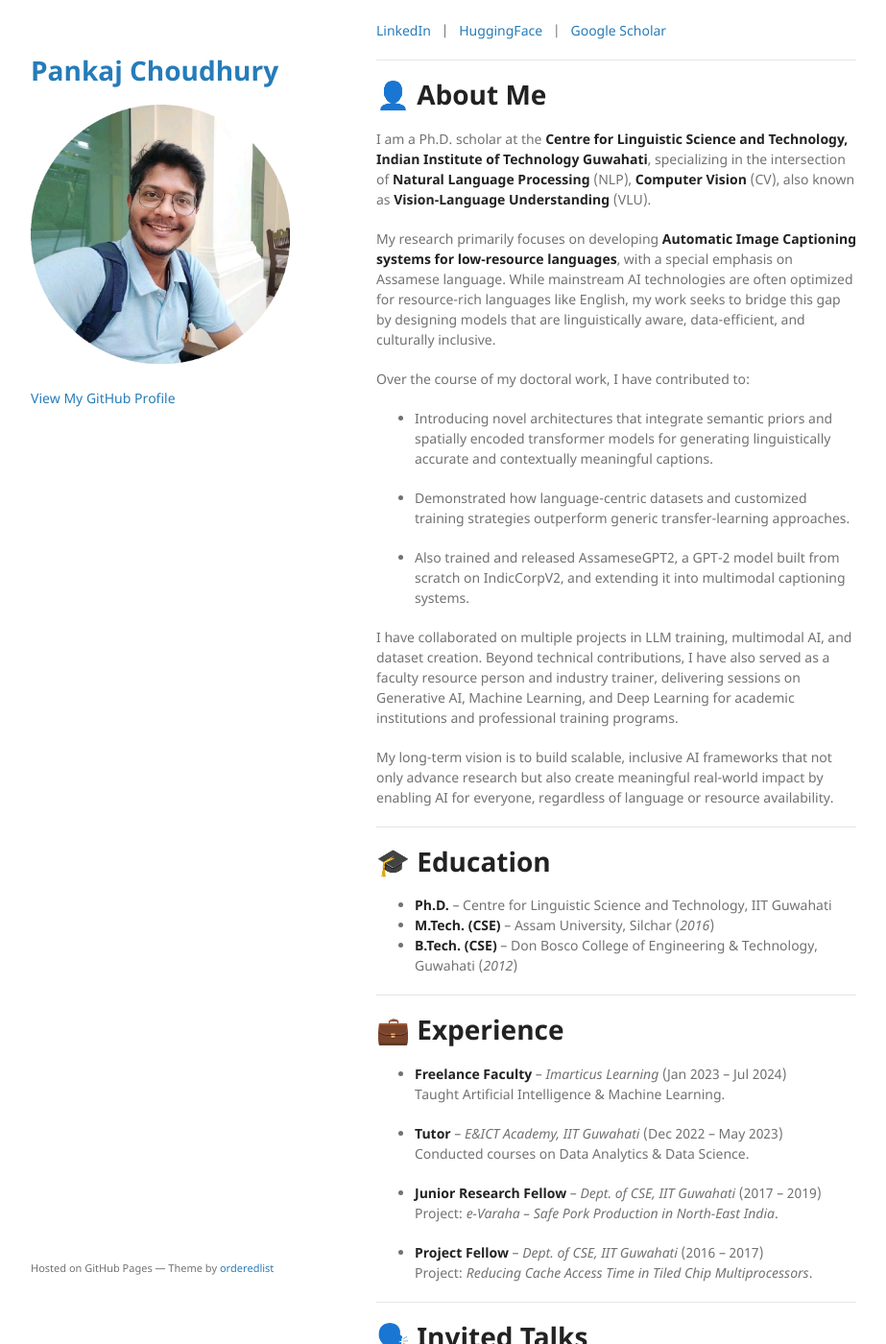
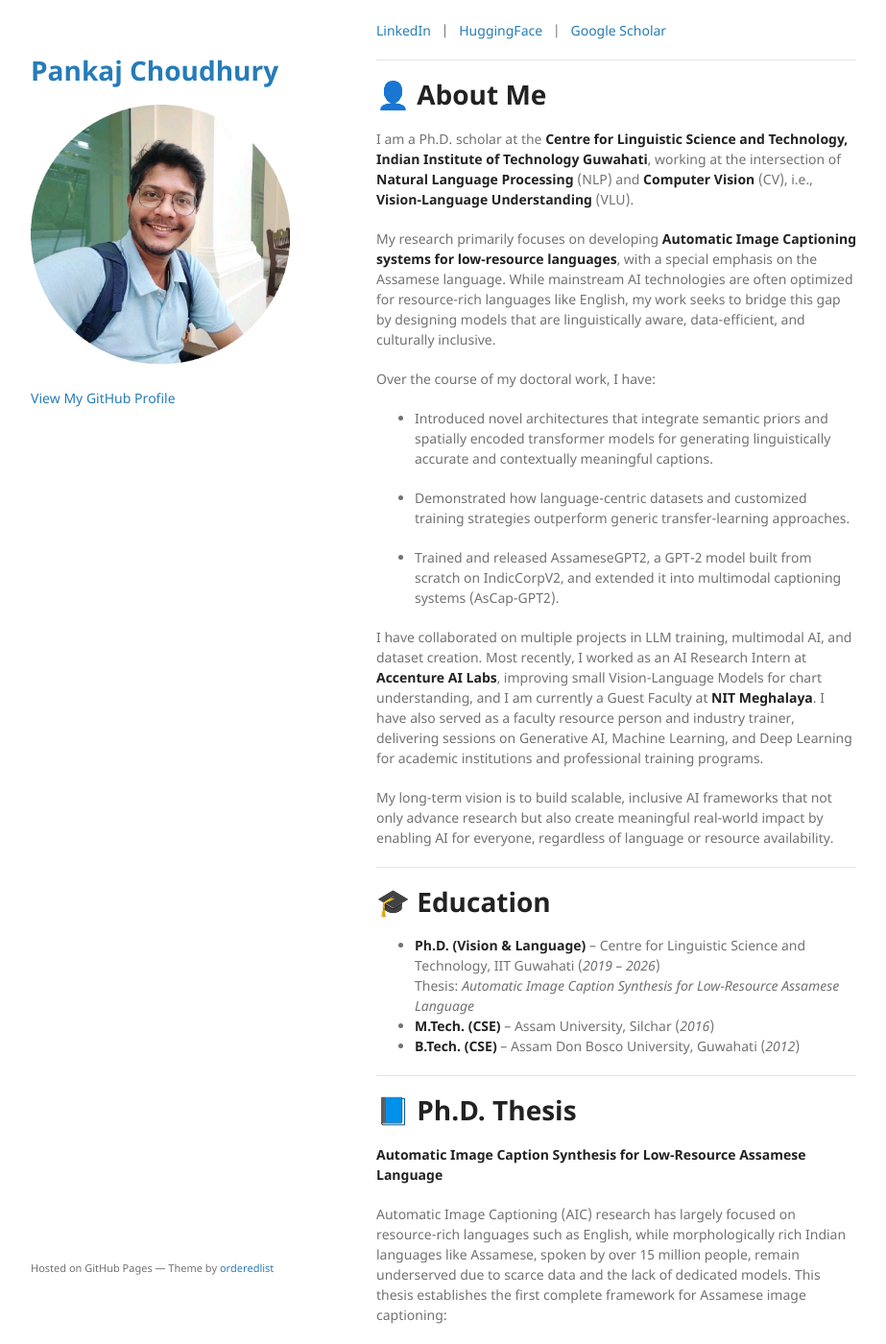
Before and after one commit to pankajchoudhury/pankajchoudhury.github.io, a Jekyll site: the page built from index.md, in a window 1280 px wide and 1400 px high, scrolled down 211 px. Shown: the whole window at 96% size, without its empty margins (178-1101 px from the left). Built offline with Jekyll 4.4.1, drawn with Linux system fonts in a browser that asks for light colours; the repository's description, which GitHub fills in, is left out; our own code applies the rules of GitHub Pages for plain Markdown files; some of the changed text lies outside the part shown.

Commit message:
Update index.md

```diff
--- a/index.md
+++ b/index.md
@@ -7,7 +7,7 @@ layout: default
 <p>Centre for Linguistic Science and Technology</p>
 <p>Indian Institute of Technology, Guwahati</p>
 
-📧 [pankajchoudhury[AT]iitg.ac.in](mailto:pankajchoudhury[AT]iitg.ac.in)
+📧 pankajchoudhury2048[AT]gmail.com
 
 <a href="https://www.linkedin.com/in/pankaj-choudhury-124658252/" target="_blank">
 <i class="fab fa-linkedin fa-lg"></i> LinkedIn</a> &nbsp; | &nbsp;
@@ -20,33 +20,56 @@ layout: default
 
 # 👤 About Me
 
-I am a Ph.D. scholar at the **Centre for Linguistic Science and Technology, Indian Institute of Technology Guwahati**, specializing in the intersection of **Natural Language Processing** (NLP), **Computer Vision** (CV), also known as **Vision-Language Understanding** (VLU).
+I am a Ph.D. scholar at the **Centre for Linguistic Science and Technology, Indian Institute of Technology Guwahati**, working at the intersection of **Natural Language Processing** (NLP) and **Computer Vision** (CV), i.e., **Vision-Language Understanding** (VLU).
 
-My research primarily focuses on developing **Automatic Image Captioning systems for low-resource languages**, with a special emphasis on Assamese language. While mainstream AI technologies are often optimized for resource-rich languages like English, my work seeks to bridge this gap by designing models that are linguistically aware, data-efficient, and culturally inclusive.
+My research primarily focuses on developing **Automatic Image Captioning systems for low-resource languages**, with a special emphasis on the Assamese language. While mainstream AI technologies are often optimized for resource-rich languages like English, my work seeks to bridge this gap by designing models that are linguistically aware, data-efficient, and culturally inclusive.
 
-Over the course of my doctoral work, I have contributed to:
+Over the course of my doctoral work, I have:
 
-- Introducing novel architectures that integrate semantic priors and spatially encoded transformer models for generating linguistically accurate and contextually meaningful captions.
+- Introduced novel architectures that integrate semantic priors and spatially encoded transformer models for generating linguistically accurate and contextually meaningful captions.
 
 - Demonstrated how language-centric datasets and customized training strategies outperform generic transfer-learning approaches.
 
-- Also trained and released AssameseGPT2, a GPT-2 model built from scratch on IndicCorpV2, and extending it into multimodal captioning systems.
+- Trained and released AssameseGPT2, a GPT-2 model built from scratch on IndicCorpV2, and extended it into multimodal captioning systems (AsCap-GPT2).
 
-I have collaborated on multiple projects in LLM training, multimodal AI, and dataset creation. Beyond technical contributions, I have also served as a faculty resource person and industry trainer, delivering sessions on Generative AI, Machine Learning, and Deep Learning for academic institutions and professional training programs.
-
+I have collaborated on multiple projects in LLM training, multimodal AI, and dataset creation. Most recently, I worked as an AI Research Intern at **Accenture AI Labs**, improving small Vision-Language Models for chart understanding, and I am currently a Guest Faculty at **NIT Meghalaya**. I have also served as a faculty resource person and industry trainer, delivering sessions on Generative AI, Machine Learning, and Deep Learning for academic institutions and professional training programs.
 
 My long-term vision is to build scalable, inclusive AI frameworks that not only advance research but also create meaningful real-world impact by enabling AI for everyone, regardless of language or resource availability.
 
 ---
 
 # 🎓  Education
-- **Ph.D.** – Centre for Linguistic Science and Technology, IIT Guwahati
+- **Ph.D. (Vision & Language)** – Centre for Linguistic Science and Technology, IIT Guwahati (*2019 – 2026*)
+  Thesis: *Automatic Image Caption Synthesis for Low-Resource Assamese Language*
 - **M.Tech. (CSE)** – Assam University, Silchar (*2016*)
-- **B.Tech. (CSE)** – Don Bosco College of Engineering & Technology, Guwahati (*2012*)
+- **B.Tech. (CSE)** – Assam Don Bosco University, Guwahati (*2012*)
+
+---
+
+# 📘 Ph.D. Thesis
+
+**Automatic Image Caption Synthesis for Low-Resource Assamese Language**
+
+Automatic Image Captioning (AIC) research has largely focused on resource-rich languages such as English, while morphologically rich Indian languages like Assamese, spoken by over 15 million people, remain underserved due to scarce data and the lack of dedicated models. This thesis establishes the first complete framework for Assamese image captioning:
+
+- **Language-specific training:** Showed that training directly on Assamese captions produces more fluent and accurate captions than translating English model outputs, motivating native Assamese datasets.
+- **Datasets:** Introduced three large-scale Assamese caption datasets: COCO-AC and Flickr30K-AC (translated with manual curation) and ChitraLekha10K (style transfer and native-speaker annotation).
+- **Language-specific models:** Proposed VSSA, SPG-TFR, and VSB-TFR, which use semantic attributes, semantic priors, and bilinear attention to capture Assamese inflections. VSB-TFR achieves the best performance.
+- **Pretrained decoders:** Developed AsCap-GPT2, which couples visual features with a pretrained Assamese GPT-2 via cross-attention and performs strongly in few-shot and full-data settings.
+- **Efficient models:** Designed AC-Lite and VSB-TFR-Lite for resource-constrained devices, achieving comparable performance at a fraction of the compute.
 
 ---
 
 # 💼 Experience
+
+- **Guest Faculty** – *National Institute of Technology, Meghalaya* (Aug 2026 – Present)
+  Teaching C Programming and Software Engineering to MCA students.
+
+- **AI Research Intern** – *Accenture AI Labs, Bengaluru* (Feb 2026 – Aug 2026)
+  Worked on improving small Vision-Language Models for chart understanding.
+
+- **Computer Science Researcher** – *Turing* (Nov 2024 – Apr 2025)
+  Data Analyst for the STEM, Multimodal, and GAIA projects; LLM Trainer.
 
 - **Freelance Faculty** – *Imarticus Learning* (Jan 2023 – Jul 2024)
   Taught Artificial Intelligence & Machine Learning.
@@ -54,10 +77,10 @@ My long-term vision is to build scalable, inclusive AI frameworks that not only
 - **Tutor** – *E&ICT Academy, IIT Guwahati* (Dec 2022 – May 2023)
   Conducted courses on Data Analytics & Data Science.
 
-- **Junior Research Fellow** – *Dept. of CSE, IIT Guwahati* (2017 – 2019)
-  Project: *e-Varaha – Safe Pork Production in North-East India*.
+- **Junior Research Fellow** – *Dept. of CSE, IIT Guwahati* (Mar 2017 – Apr 2019)
+  Project: *e-Varaha – Information System for Safe Pork Production in North Eastern India*.
 
-- **Project Fellow** – *Dept. of CSE, IIT Guwahati* (2016 – 2017)
+- **Project Fellow** – *Dept. of CSE, IIT Guwahati* (Aug 2016 – Feb 2017)
   Project: *Reducing Cache Access Time in Tiled Chip Multiprocessors*.
 
 ---
@@ -73,15 +96,22 @@ My long-term vision is to build scalable, inclusive AI frameworks that not only
 
 # 💡  Research Interests
 
-My research focuses on the intersection of **Natural Language Processing (NLP)**, **Computer Vision (CV)** known as **Vision–Language Understanding (VLU)**, with an emphasis on **low-resource Indian languages**.
+My research focuses on the intersection of **Natural Language Processing (NLP)** and **Computer Vision (CV)**, i.e., **Vision–Language Understanding (VLU)**, with an emphasis on **low-resource Indian languages**.
 
-My doctoral thesis specifically focuses on **Automatic Image Caption generation for  low-resource Assamese languages**. Automatic image caption generation is the task of producing natural language descriptions. My primary research goal is to extend this process to **low-resource languages**, where models must not only understand visual content but also generate semantically and syntactically accurate descriptions in a linguistically rich setting. Through my work on image captioning, I aim to design computationally efficient multimodal AI systems that are linguistically aware and culturally relevant.
+My doctoral thesis focuses on **Automatic Image Caption generation for the low-resource Assamese language**. Automatic image caption generation is the task of producing natural language descriptions of images. My primary research goal is to extend this process to **low-resource languages**, where models must not only understand visual content but also generate semantically and syntactically accurate descriptions in a linguistically rich setting. Through my work on image captioning, I aim to design computationally efficient multimodal AI systems that are linguistically aware and culturally relevant.
 
 **Key areas of interest**
-- Vision–language modeles for Low Resource Indian Languages.
+- Vision–language models for low-resource Indian languages.
 - Lightweight and efficient multimodal models for edge devices.
 - Large Language Models (LLMs) adapted for Indian languages.
 - Applications of multimodal AI for accessibility and cultural heritage.
+
+---
+
+# 🧪 LLM and Vision-Language Projects
+
+- **AssameseGPT2** – A GPT-2 language model for Assamese trained from scratch on the IndicCorpV2 corpus, released publicly on HuggingFace. [Link](https://huggingface.co/BharatVLM/AssameseGPT2)
+- **AsCap-GPT2** – Integrates a pretrained GPT-2 decoder with visual features for Assamese captioning; explores few-shot training, cross-entropy fine-tuning, and RL-based optimization (SCST). Published at PReMI-2025.
 
 ---
 
@@ -120,25 +150,33 @@ My doctoral thesis specifically focuses on **Automatic Image Caption generation
 
 **3.** **P. Choudhury**, Y. Aggarwal, P. Jadhav, P. Guha, S. Nandi
 **AC-Lite: A Lightweight Image Captioning Model for Low-Resource Assamese Language**
-*Accepted at CVIP-2025 (to appear)*
+*10th International Conference on Computer Vision and Image Processing (CVIP-2025), IIT Ropar*
 [Link](https://arxiv.org/abs/2503.01453)
 
-**4.** N. Rahman, **P. Choudhury**, P. Guha, A. Anand, S. Nandi
+**4.** **P. Choudhury**, P. Jadhav, P. Guha, S. Nandi
+**AsCap-GPT2: A Data Efficient Assamese Image Captioning Framework with Pretrained GPT-2**
+*11th International Conference on Pattern Recognition and Machine Intelligence (PReMI-2025), IIT Delhi*
+
+**5.** **P. Choudhury**, C. Kirti, D. Pathak, S. Nandi
+**AsRED: Development and Evaluation of an Assamese Reduplication Dataset**
+*Proceedings of the 39th Pacific Asia Conference on Language, Information and Computation (PACLIC-2025), Ha Noi, Vietnam*
+
+**6.** N. Rahman, **P. Choudhury**, P. Guha, A. Anand, S. Nandi
 **Visual Question Answering in Low-Resource Assamese Language – Datasets and Evaluation**
 *9th International Conference on Computer Vision and Image Processing (CVIP), Springer LNCS, 2024, pp. 159–174*
 [Link](https://link.springer.com/chapter/10.1007/978-3-031-93697-5_12)
 
-**5.** Y. Aggarwal, **P. Choudhury**, P. Guha
+**7.** Y. Aggarwal, **P. Choudhury**, P. Guha
 **Face Detection in Challenging Scenes with a Customized Backbone**
 *8th International Conference on Computer Vision & Image Processing (CVIP-2023), pp. 468–482*
 [Link](https://link.springer.com/chapter/10.1007/978-3-031-58535-7_39)
 
-**6.** C. Kirti, **P. Choudhury**, A. Anand, P. Guha
+**8.** C. Kirti, **P. Choudhury**, A. Anand, P. Guha
 **An Annotated Corpus for Realis Event Detection in Short Stories Written in English and Low Resource Assamese Language**
 *20th International Conference on Natural Language Processing (ICON), 2023, pp. 72–81*
 [Link](https://aclanthology.org/2023.icon-1.8/)
 
-**7.** M. P. Lahkar, A. Gogoi, **P. Choudhury**
+**9.** M. P. Lahkar, A. Gogoi, **P. Choudhury**
 **AsCul: Annotated Dataset and a Deep Learning based Framework for Assamese Cultural Object Detection**
 *International Conference on Intelligent Systems, Advanced Computing and Communication (ISACC), 2023, pp. 1–5*
 [Link](https://doi.org/10.1109/ISACC56298.2023.10084269)
```
Also changed, not shown: other parts of index.md (+1 -1 lines).
